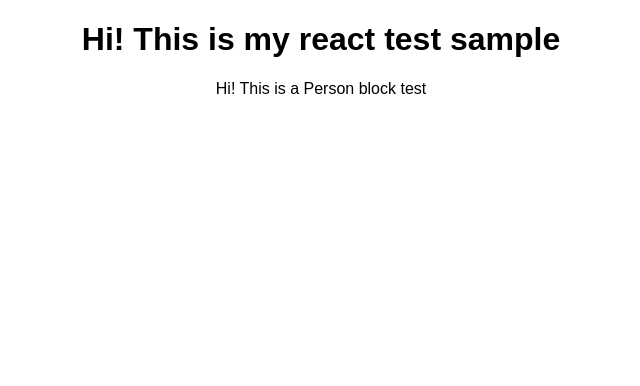
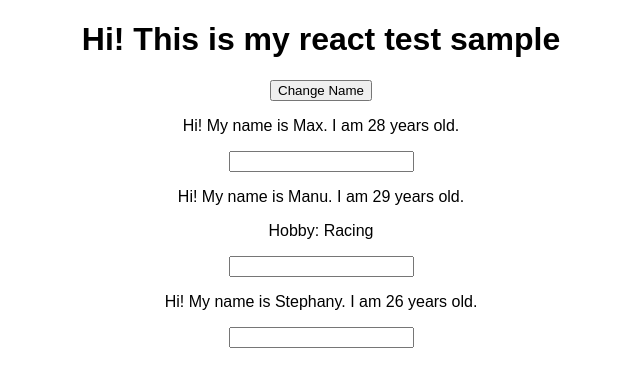
Before and after one commit to cavy2017/learn-react, a React (Create React App) app in the folder learn-react-app/: page / in a window 1280 px wide. Shown: the top 386 px of the page, without its empty margins (319-959 px from the left). Built offline with nearby package versions, Linux system fonts and the light colour scheme.

Commit message:
react events

```diff
--- a/learn-react-app/src/App.js
+++ b/learn-react-app/src/App.js
@@ -3,11 +3,47 @@ import './App.css';
 import Person from './Person/Person';
 
 class App extends Component {
+  state = {
+    persons: [
+      {name: 'Max', age: 28},
+      {name: 'Manu', age: 29},
+      {name: 'Stephany', age: 26}
+    ]
+  }
+
+  changeNameHandler = (myName) => {
+    this.setState({persons: [
+      {name: myName, age: 28},
+      {name: 'Manu', age: 29},
+      {name: 'Stephany', age: 27}
+    ]});
+  }
+
+  onChangeHandler = (event) => {
+    this.setState({persons: [
+      {name: 'Max', age: 28},
+      {name: event.target.value, age: 29},
+      {name: 'Stephany', age: 26}
+    ]});
+  }
+
   render() {
     return (
       <div className="App">
         <h1>Hi! This is my react test sample</h1>
-        <Person />
+        <button onClick={() => this.changeNameHandler('M!!!')}>Change Name</button>
+        <Person
+          name = {this.state.persons[0].name}
+          age = {this.state.persons[0].age}/>
+        <Person
+          name = {this.state.persons[1].name}
+          age = {this.state.persons[1].age}
+          click = {this.changeNameHandler.bind(this, 'MMM')}
+          changed = {this.onChangeHandler}
+          >Hobby: Racing</Person>
+        <Person
+          name = {this.state.persons[2].name}
+          age = {this.state.persons[2].age}/>
       </div>
     );
   }
--- a/learn-react-app/src/Person/Person.js
+++ b/learn-react-app/src/Person/Person.js
@@ -1,7 +1,13 @@
 import React from 'react';
 
-const person = () => {
-    return <p>Hi! This is a Person block test</p>
+const person = (props) => {
+    return (
+        <div>
+            <p onClick={props.click}>Hi! My name is {props.name}. I am {props.age} years old.</p>
+            <p>{props.children}</p>
+            <input type="text" onChange={props.changed} />
+        </div>
+        )
 };
 
 export default person;
```
